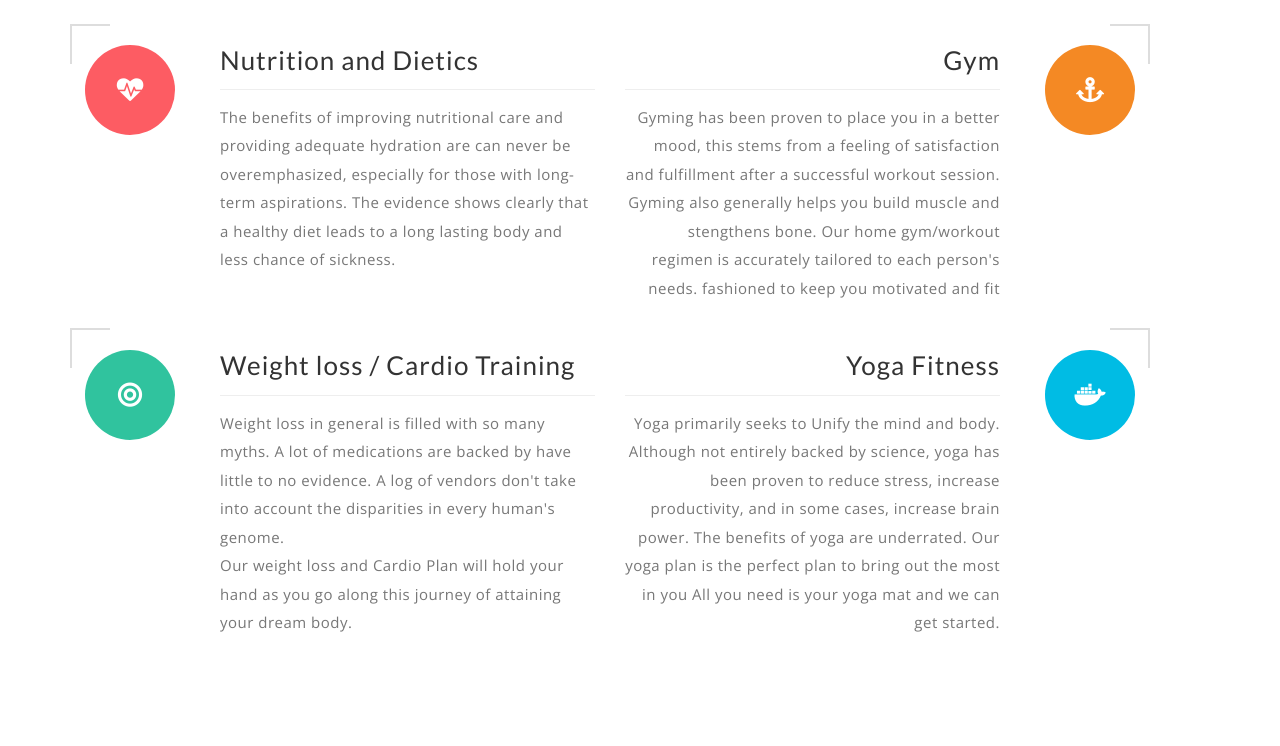
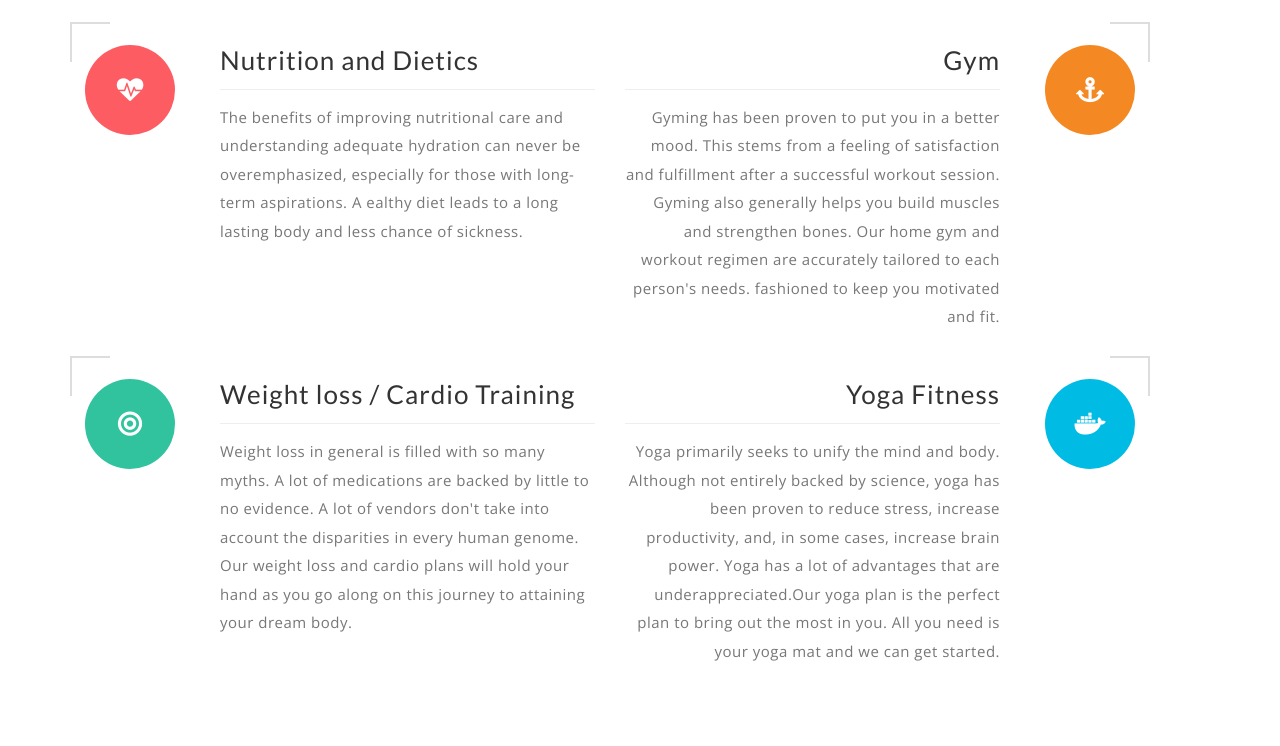
Before and after one commit to imohenry/Geometria, a website: page services.html in a window 1280 px wide. Shown: the part 506-1252 px from the top of the page. Drawn offline with nearby package versions, Linux system fonts and the light colour scheme.

Commit message:
Update services.html

```diff
--- a/services.html
+++ b/services.html
@@ -1,8 +1,5 @@
 <!--
-author: W3layouts
-author URL: http://w3layouts.com
-License: Creative Commons Attribution 3.0 Unported
-License URL: http://creativecommons.org/licenses/by/3.0/
+Property of me, do not copy.
 -->
 <!DOCTYPE html>
 <html lang="en">
@@ -111,15 +108,15 @@ Smartphone Compatible web template, free webdesigns for Nokia, Samsung, LG, Sony
 				</div>
 				<div class="col-sm-9 mt-sm-0 mt-3">
 					<h4>Nutrition and Dietics</h4>
-					<p class="">The benefits of improving nutritional care and providing adequate hydration are can never be overemphasized, especially for those with long-term aspirations. The evidence shows clearly that a healthy diet leads to a long lasting body and less chance of sickness.
+					<p class="">The benefits of improving nutritional care and understanding adequate hydration can never be overemphasized, especially for those with long-term aspirations. A ealthy diet leads to a long lasting body and less chance of sickness.
 					</p>
 				</div>
 			</div>
 			<div class="row col-lg-6 mb-sm-5 text-right">
 				<div class="col-sm-9">
 					<h4>Gym </h4>
-					<p class="">Gyming has been proven to place you in a better mood, this stems from a feeling of satisfaction and fulfillment after a successful workout session. Gyming also generally helps you build muscle and stengthens bone.
-					Our home gym/workout regimen is accurately tailored to each person's needs. fashioned to keep you motivated and fit</p>
+					<p class="">Gyming has been proven to put you in a better mood. This stems from a feeling of satisfaction and fulfillment after a successful workout session. Gyming also generally helps you build muscles and strengthen bones.
+Our home gym and workout regimen are accurately tailored to each person's needs. fashioned to keep you motivated and fit.</p>
 				</div>
 				<div class="col-sm-3 mt-sm-0 mt-4 ser_icon ser-right">
 					<i class="fas bg2 fa-anchor"></i>
@@ -131,15 +128,15 @@ Smartphone Compatible web template, free webdesigns for Nokia, Samsung, LG, Sony
 				</div>
 				<div class="col-sm-9">
 					<h4>Weight loss / Cardio Training</h4>
-					<p class="">Weight loss in general is filled with so many myths. A lot of medications are backed by have little to no evidence. A log of vendors don't take into account the disparities in every human's genome. <br>
-					Our weight loss and Cardio Plan will hold your hand as you go along this journey of attaining your dream body.</p>
+					<p class="">Weight loss in general is filled with so many myths. A lot of medications are backed by little to no evidence. A lot of vendors don't take into account the disparities in every human genome.
+<br> Our weight loss and cardio plans will hold your hand as you go along on this journey to attaining your dream body.</p>
 				</div>
 			</div>
 			<div class="row col-lg-6 text-right">
 				<div class="col-sm-9">
 					<h4>Yoga Fitness</h4>
-					<p class="">Yoga primarily seeks to Unify the mind and body. Although not entirely backed by science, yoga has been proven to reduce stress, increase productivity, and in some cases, increase brain power.
-						The benefits of yoga are underrated. Our yoga plan is the perfect plan to bring out the most in you All you need is your yoga mat and we can get started.</p>
+					<p class="">Yoga primarily seeks to unify the mind and body. Although not entirely backed by science, yoga has been proven to reduce stress, increase productivity, and, in some cases, increase brain power.
+Yoga has a lot of advantages that are underappreciated.Our yoga plan is the perfect plan to bring out the most in you. All you need is your yoga mat and we can get started.</p>
 				</div>
 				<div class="col-sm-3 mt-sm-0 mt-4 ser_icon ser-right">
 					<i class="fab bg4 fa-docker"></i>
@@ -235,7 +232,7 @@ Smartphone Compatible web template, free webdesigns for Nokia, Samsung, LG, Sony
 			</div>
 			<div class="col-lg-6 mt-lg-0 mt-5">
 				<h4>join Us Today</h4>
-				<p class="py-sm-4 py-3">Geometria will collect your data and provide you the best workout routine / regimen to keep you fit and in perfect shape. At NO COST, we will do all the brain work for you. Do join us now.</p>
+				<p class="py-sm-4 py-3">Geometria will collect your data and provide you the best workout routine / regimen to keep you fit and in perfect shape. At <strong>NO COST</strong>, we will do all the brain work for you. Join us now.</p>
 				<a class="btn btn-banner text-capitalize" class="nav-link" href="#" data-toggle="modal" data-target="#exampleModalCenter" role="button">Join Now</a>
 			</div>
 		</div>
@@ -278,7 +275,7 @@ Smartphone Compatible web template, free webdesigns for Nokia, Samsung, LG, Sony
 			<div class="col-lg-3 col-sm-6 mb-lg-0 mb-sm-5 mb-4">
 				<h4 class="mb-4">Healty Tips</h4>
 				<ul>
-					<li><a href="#"> Fuel Your Body Right Before And After The Workout</a></li>
+					<li><a href="#"> Fuel Your Body Right Before And After a Workout Session</a></li>
 					<li class="mt-2"><a href="#">Remember Rest Is Required</a></li>
 				</ul>
 				<a class="btn btn-banner mt-md-3 mt-2 text-capitalize" href="contact.html" role="button"> Contact Us</a>
```
